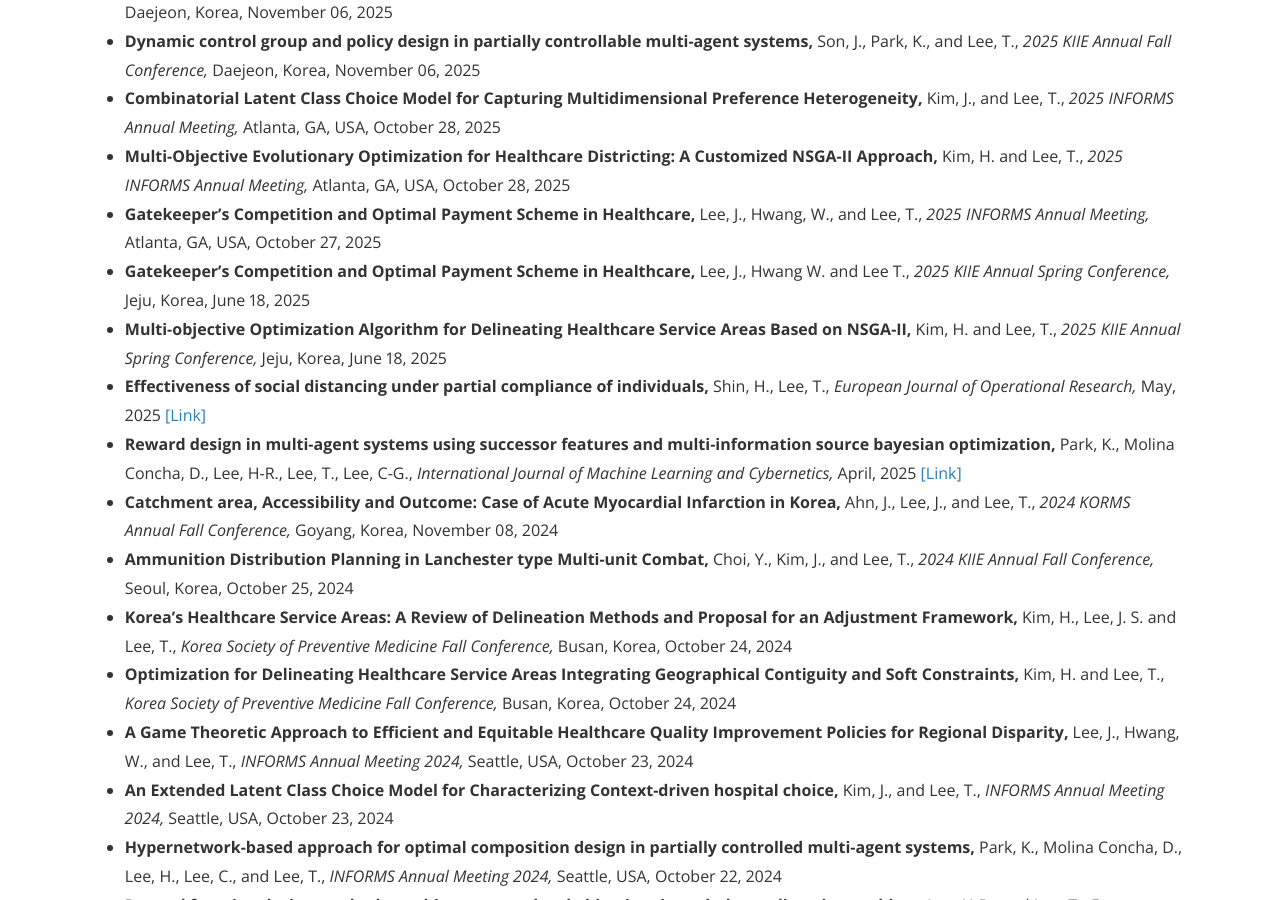
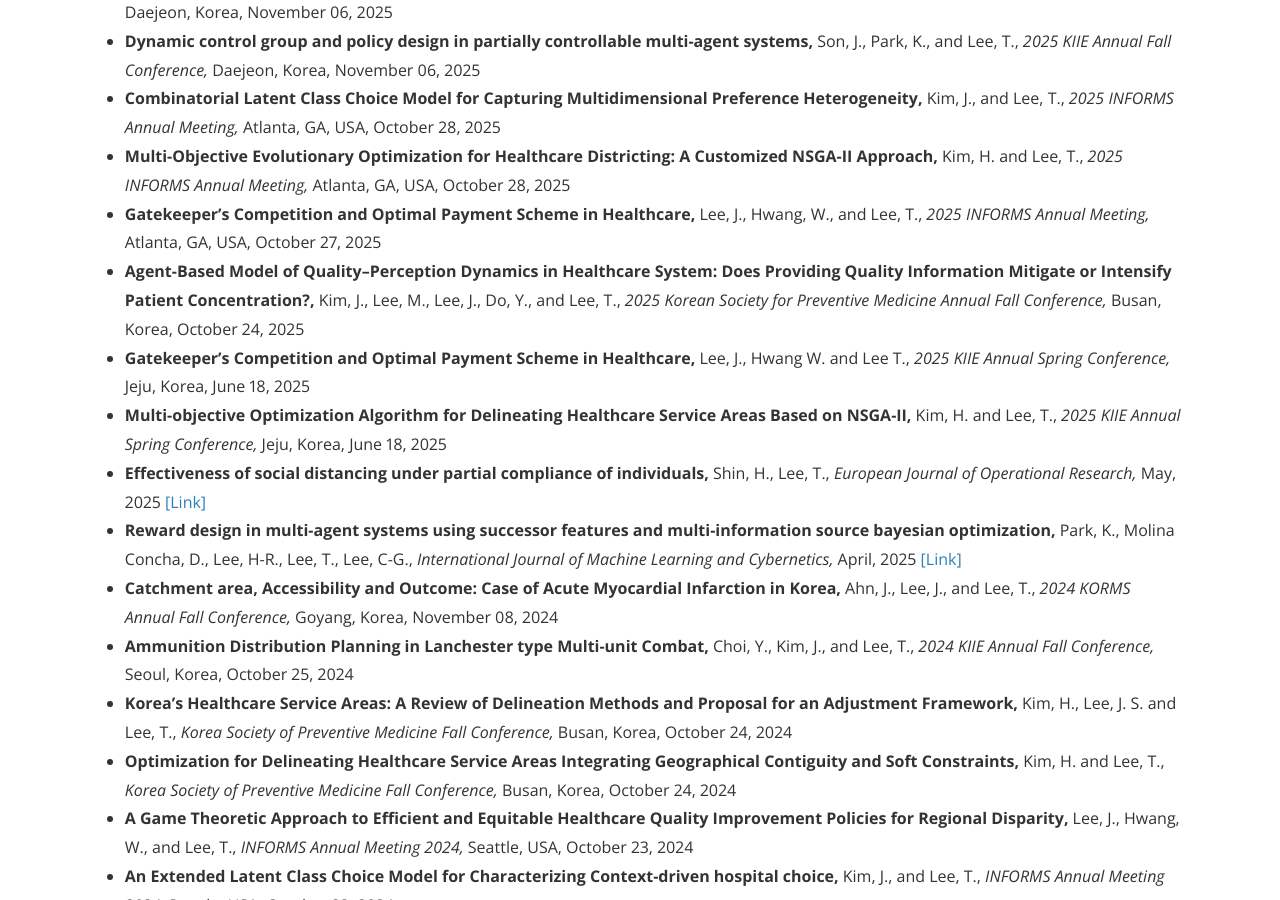
Before and after one commit to CSDlab-KAIST/csdlab-kaist.github.io, a Jekyll site: the page built from publications.html, in a window 1280 px wide and 900 px high, scrolled down 445 px. Built offline with Jekyll 4.4.1, drawn with Linux system fonts in a browser that asks for light colours; nearby versions of some CDN libraries.

Commit message:
Update publications.yml

```diff
--- a/_data/publications.yml
+++ b/_data/publications.yml
@@ -2590,6 +2590,21 @@ papers:
     award: ""
     link: "https://doi.org/10.1016/j.ejor.2024.11.006"
 
+  - title: "Agent-Based Model of Quality–Perception Dynamics in Healthcare System: Does Providing Quality Information Mitigate or Intensify Patient Concentration?"
+    author: "Kim, J., Lee, M., Lee, J., Do, Y., and Lee, T."
+    venue: "2025 Korean Society for Preventive Medicine Annual Fall Conference"
+    month: October 24
+    year: 2025
+    yearS: 2025.1024
+    location: Busan, Korea
+    topics:
+    type: conference-presentations
+    materials:
+      - label:
+        url:
+    award: ""
+    link: ""
+
   - title: "Gatekeeper’s Competition and Optimal Payment Scheme in Healthcare"
     author: "Lee, J., Hwang, W., and Lee, T."
     venue: "2025 INFORMS Annual Meeting"
```
